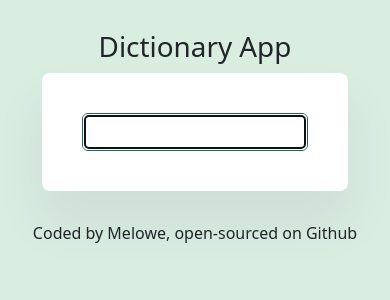
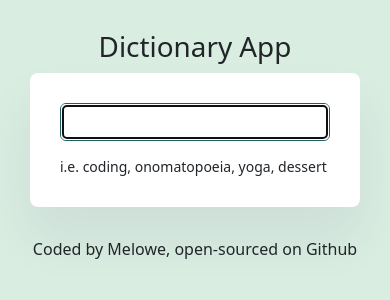
Before and after one commit to Mel-Lowe/dictionary-app, a React (Create React App) app: page / in a window 390 px wide. Shown: the top 300 px of the page. Built offline with nearby package versions, Linux system fonts and the light colour scheme; no server answers.

Commit message:
added definition styling

```diff
--- a/src/App.css
+++ b/src/App.css
@@ -3,7 +3,7 @@ body {
 }
 
 .App {
-  max-width: 540px;
+  padding: 10px 200px 20px 200px;
 }
 
 .App .App-header {
@@ -14,3 +14,13 @@ body {
   text-align: center;
   margin: 30px 0;
 }
+
+@media (max-width: 996px) {
+  .App {
+    padding: 0;
+  }
+
+  .container {
+    padding: 0;
+  }
+}
--- a/src/App.js
+++ b/src/App.js
@@ -8,7 +8,7 @@ export default function App() {
       <div className="container">
         <div className="App-header">
           <h1 className="text-center">Dictionary App</h1>
-          <Dictionary />
+          <Dictionary defaultKeyword="sunset" />
         </div>
       </div>
       <footer>Coded by Melowe, open-sourced on Github</footer>
--- a/src/Dictionary.css
+++ b/src/Dictionary.css
@@ -1,6 +1,6 @@
 .Dictionary section {
   background: white;
-  padding: 40px;
+  padding: 30px;
   border-radius: 8px;
   box-shadow: 0 30px 50px rgba(65, 50, 100, 0.08);
   margin: 10px 0;
@@ -13,3 +13,8 @@
   border: 1px solid #1e6064;
   color: #000333;
 }
+
+.Dictionary .hints {
+  margin-top: 15px;
+  font-size: 14px;
+}
--- a/src/Dictionary.js
+++ b/src/Dictionary.js
@@ -3,39 +3,54 @@ import axios from "axios";
 import Results from "./Results";
 import "./Dictionary.css";
 
-export default function Dictionary() {
-  let [keyword, setKeyword] = useState("");
+export default function Dictionary(props) {
+  let [keyword, setKeyword] = useState(props.defaultKeyword);
   let [results, setResults] = useState(null);
+  let [loaded, setLoaded] = useState(false);
 
   function handleResponse(response) {
     setResults(response.data);
   }
 
-  function search(event) {
-    event.preventDefault();
-
+  function search() {
     //https://www.shecodes.io/learn/apis/dictionary
     const apiKey = "426fafba639a05te4c8923273b31o101";
     let apiUrl = `https://api.shecodes.io/dictionary/v1/define?word=${keyword}&key=${apiKey}`;
     axios.get(apiUrl).then(handleResponse);
   }
 
+  function handleSubmit(event) {
+    event.preventDefault();
+    search();
+  }
+
   function handleKeywordChange(event) {
     setKeyword(event.target.value);
   }
 
+  function load() {
+    setLoaded(true);
+    search();
+  }
+
+  if (loaded) {
     return (
       <div className="Dictionary">
         <section>
-        <form onSubmit={search}>
+          <form onSubmit={handleSubmit}>
             <input
               type="search"
               autoFocus={true}
               onChange={handleKeywordChange}
             />
           </form>
+          <div className="hints">i.e. coding, onomatopoeia, yoga, dessert</div>
         </section>
         <Results results={results} />
       </div>
     );
+  } else {
+    load();
+    return "Loading...";
   }
+}
--- /dev/null
+++ b/src/Meanings.css
@@ -0,0 +1,7 @@
+.Meanings h4 {
+  font-weight: 600;
+  font-size: 24px;
+  line-height: 29px;
+  margin-bottom: 15px;
+  color: black;
+}
--- a/src/Meanings.js
+++ b/src/Meanings.js
@@ -1,12 +1,13 @@
 import React from "react";
 import Synonyms from "./Synonyms";
+import "./Meanings.css";
 
 export default function Meanings(props) {
   return (
     <div className="Meanings">
-      <h3>{props.meaning.partOfSpeech}</h3>
-      <p>{props.meaning.definition}</p>
-      <p className="fst-italic">{props.meaning.example}</p>
+      <h4>{props.meaning.partOfSpeech}</h4>
+      <div className="definition">{props.meaning.definition}</div>
+      <div className="fst-italic example">{props.meaning.example}</div>
       <Synonyms synonyms={props.meaning.synonyms} />
     </div>
   );
--- /dev/null
+++ b/src/Results.css
@@ -0,0 +1,13 @@
+.Results h2 {
+  font-size: 32px;
+  font-weight: 700;
+  line-height: 1.5;
+  color: black;
+}
+
+.Results h3 {
+  font-size: 18px;
+  font-weight: 800;
+  line-height: 1;
+  opacity: 0.6;
+}
--- a/src/Results.js
+++ b/src/Results.js
@@ -1,5 +1,6 @@
 import React from "react";
 import Meanings from "./Meanings";
+import "./Results.css";
 
 export default function Results(props) {
   if (props.results) {
```
Lines whose indentation alone changed are shown as unchanged.
